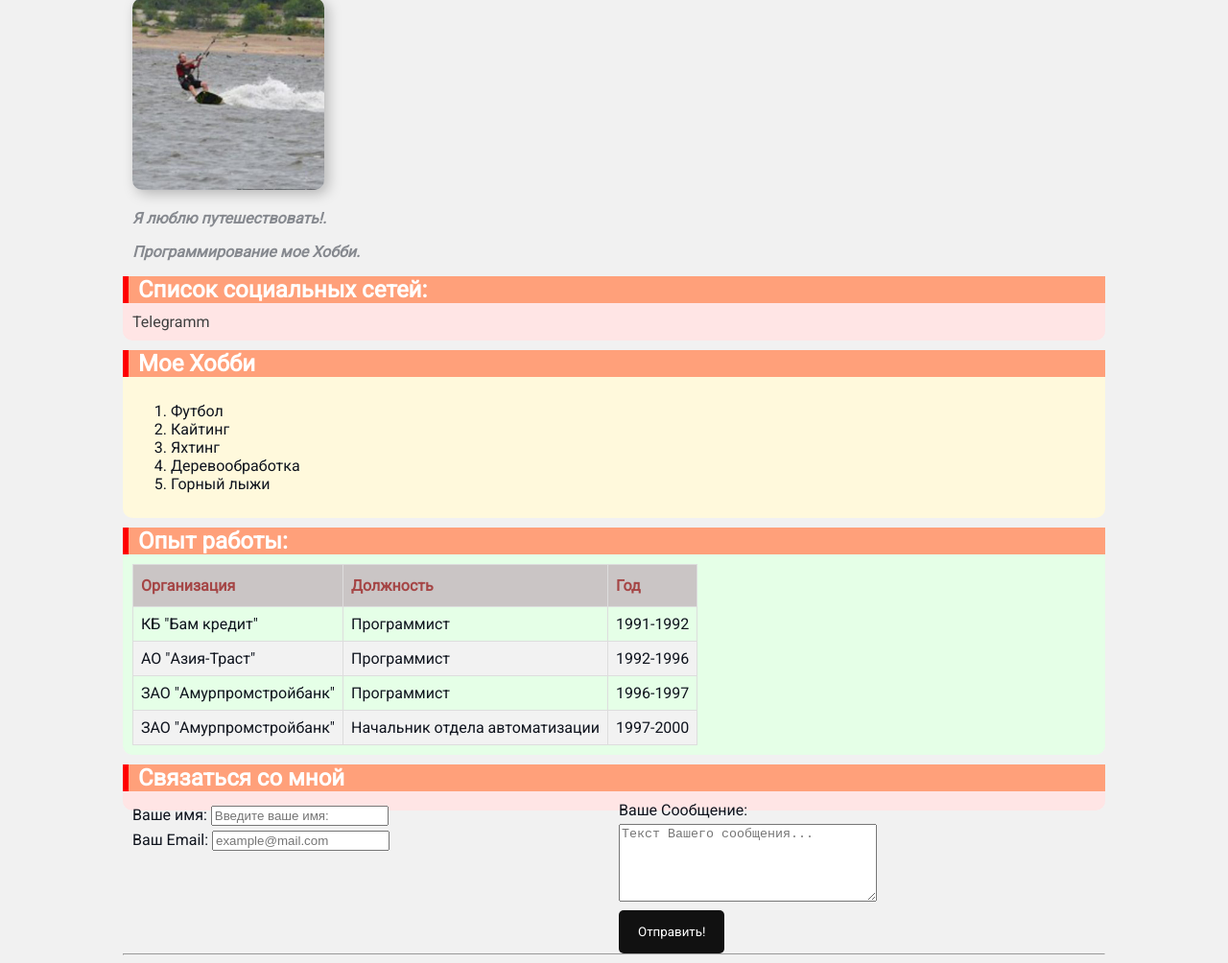
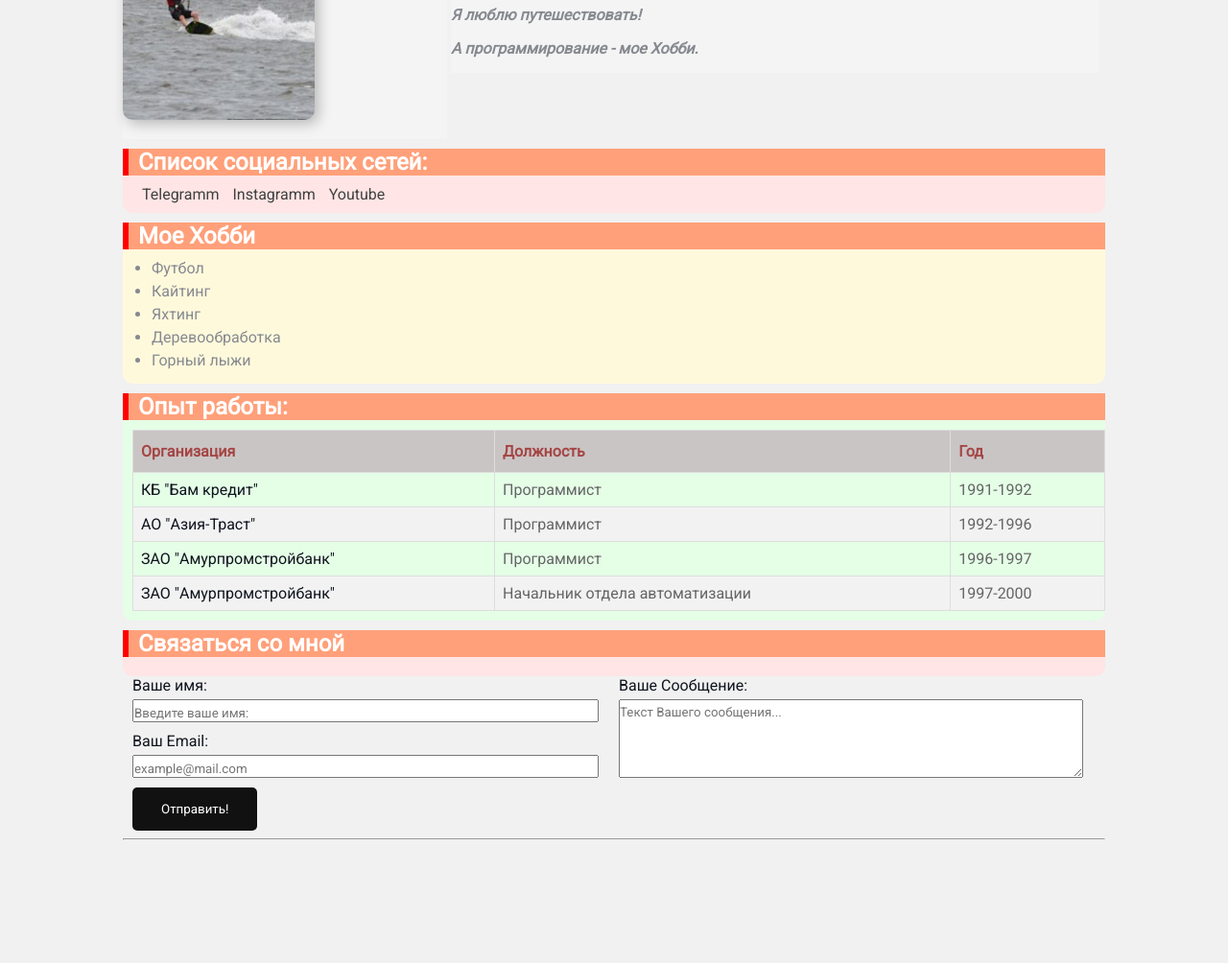
Before and after one commit to Levitd/resume, a plain HTML site: page index.html in a window 1280 px wide. Shown: the part 83-1087 px from the top of the page at 96% size. After the commit the page ends 967 px from the top, so only its background shows below. Drawn offline with Linux system fonts and the light colour scheme.

Commit message:
resume finish

```diff
--- a/index.html
+++ b/index.html
@@ -14,20 +14,23 @@
 <body>
     <div class="container">
         <div class="info">
-            <div class="info-text">
+            <div class="box">
+                <img class="avatar" src="img/avatar.jpg" alt="Это я"></p>
+
+
+            </div>
+            <div class="info-text box-2">
                 <h1>Я Левит Дмитрий</h1>
-                <p><img class="avatar" src="img/avatar.jpg" alt="Это я"></p>
-
-                <p>
-                    Я люблю <strong>путешествовать</strong>!.
-                </p>
-                <p>Программирование мое <em>Хобби</em>.</p>
+                <p>Я люблю путешествовать!</p>
+                <p>А программирование - мое Хобби.</p>
             </div>
             <div class="card">
                 <h2>Список социальных сетей:</h2>
             </div>
             <div class="cardBig bg-red">
                 <a class="link" href="https://t.me/Blackshadow_rus" target="_blank">Telegramm</a>
+                <a class="link" href="#" target="_blank">Instagramm</a>
+                <a class="link" href="#" target="_blank">Youtube</a>
             </div>
 
         </div>
@@ -36,13 +39,13 @@
             <h2>Мое Хобби</h2>
         </div>
         <div class="cardBig bg-yellow">
-            <ol>
+            <ul class="lists">
                 <li>Футбол</li>
                 <li>Кайтинг</li>
                 <li>Яхтинг</li>
                 <li>Деревообработка</li>
                 <li>Горный лыжи</li>
-            </ol>
+            </ul>
         </div>
 
         <div class="card">
@@ -84,7 +87,7 @@
         <div class="card">
             <h2>Связаться со мной</h2>
         </div>
-        <div class="cardBig bg-red">
+        <div class="cardBig bg-red form-row">
             <div class="col-1">
                 <div>
                     <label class="label" for="name">Ваше имя:</label>
@@ -103,10 +106,11 @@
             <div class="col-2">
                 <textarea class="input" name="" id="message" cols="31" rows="5"
                     placeholder="Текст Вашего сообщения..."></textarea>
-                <div>
-                    <button class="btn" type="submit">Отправить!</button>
-                </div>
+
             </div>
+        </div>
+        <div>
+            <button class="btn" type="submit">Отправить!</button>
         </div>
         <hr>
     </div>
--- a/style.css
+++ b/style.css
@@ -31,6 +31,7 @@ h2 {
 
 .tableWork {
     border-collapse: collapse;
+    width: 100%;
 }
 
 .tableWork tr:nth-child(even) {
@@ -53,6 +54,12 @@ h2 {
     text-align: left;
     background-color: rgb(202, 197, 197);
     color: rgb(165, 69, 69);
+}
+
+.tableWork td:nth-child(2),
+.tableWork td:nth-child(3) {
+    color: #656565;
+    ;
 }
 
 .card {
@@ -94,9 +101,13 @@ h2 {
 }
 
 .label,
-.input,
-.btn {
+.input {
     margin-top: 5px;
+    display: block;
+    width: 95%;
+    padding: 5px 0 0;
+    outline: none;
+    font-family: inherit;
 }
 
 .col-1 {
@@ -109,6 +120,10 @@ h2 {
     float: left;
 }
 
+/* .form-row {
+    display: inline-block;
+} */
+
 /* button {
     background-color: rgb(165, 69, 69);
     border-color: rgb(165, 69, 69);
@@ -118,32 +133,84 @@ h2 {
     border-radius: 6px;
     margin-bottom: 10px;
 } */
-.info-text {
+/* .info-text {
     margin-left: 10px;
-}
+} */
 
 .btn {
-    padding: 15px 20px;
+    padding: 15px 30px;
     background: #111;
     color: #fff;
     border: none;
     cursor: pointer;
     border-radius: 5px;
     font-family: inherit;
+    margin-top: 10px;
+    margin-left: 10px;
+    display: inline-block;
 }
+
 .btn:hover {
     opacity: .8;
 }
 
-a{
+a {
     text-decoration: none;
 }
+
 .link {
     color: rgb(65, 65, 65);
+    padding-left: 10px;
 }
+
 a:active {
     color: #000;
 }
-a:hover{
+
+a:hover {
     text-decoration: underline;
 }
+
+.lists {
+    margin: 0;
+    /* padding-left: 10px; */
+    padding: 0 20px;
+    /* list-style: none;
+    list-style-type: none; */
+    /* font-weight: bold; */
+    color: #656565;
+}
+
+.lists li {
+    color: #86898f;
+    margin-bottom: 5px;
+}
+
+.box,
+.box-2 {
+    background: #f4f4f4;
+    display: inline-block;
+    box-sizing: border-box;
+}
+
+.box {
+    width: 33%;
+}
+
+.box-2 {
+    width: 66%;
+    vertical-align: top;
+}
+
+@media (max-width: 766px) {
+    .box-2, .box{
+        text-align: center;
+        display: block;
+        width: 100%;
+    }
+}
+@media (max-width: 766px){
+    .col-1, .col-2{
+        width: 100%;
+    }
+}
```
